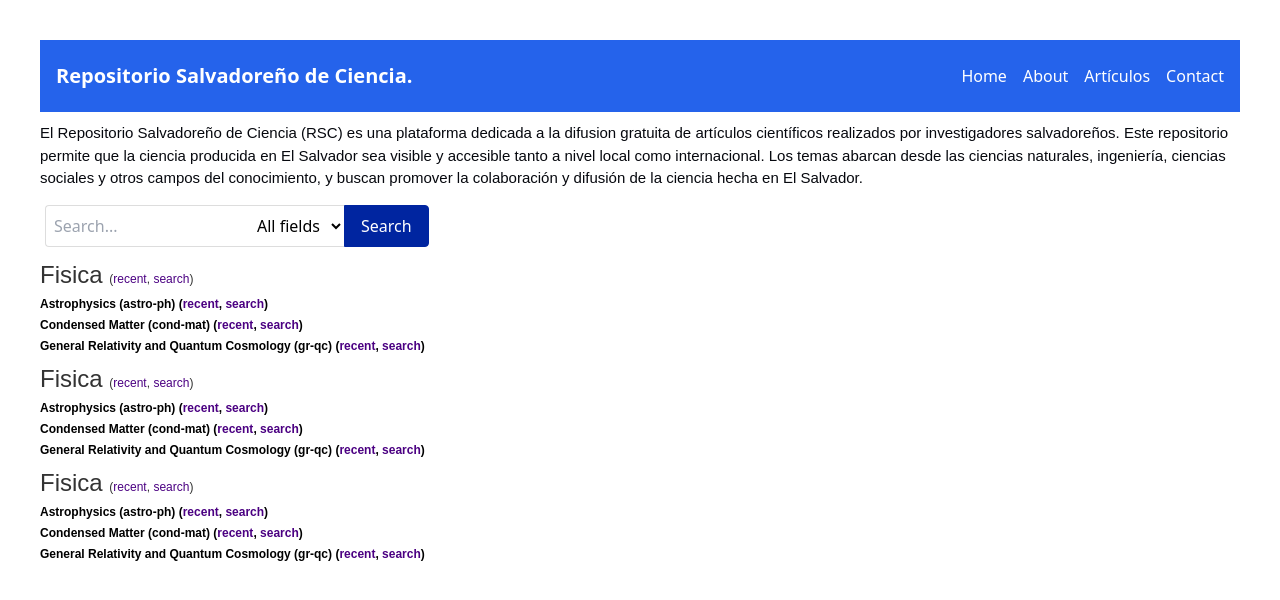
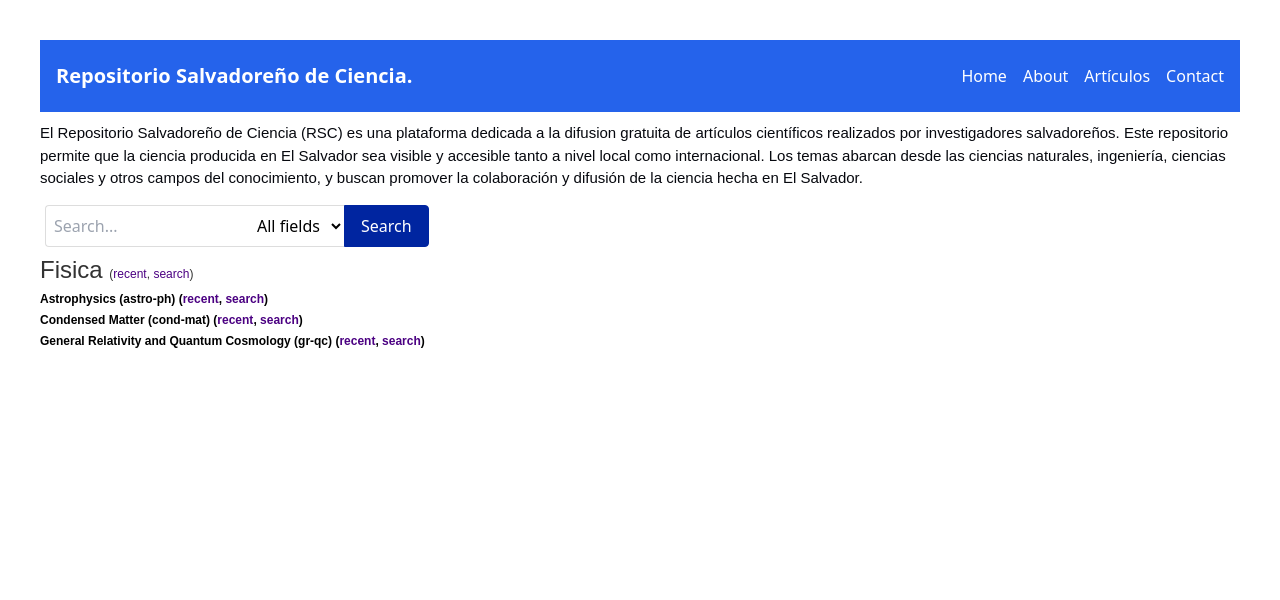
Before and after one commit to jromerooo2/salvadoran_arxiv, a Vue app: page / in a window 1280 px wide. Shown: the top 600 px of the page. Built offline with nearby package versions, Linux system fonts and the light colour scheme.

Commit message:
Cleaning home

```diff
--- a/src/views/Home.vue
+++ b/src/views/Home.vue
@@ -1,8 +1,14 @@
 <template>
-
   <!-- Home page initial description -->
   <div class="container">
-    <h3>El Repositorio Salvadoreño de Ciencia (RSC) es una plataforma dedicada a la difusion gratuita de artículos científicos realizados por investigadores salvadoreños. Este repositorio permite que la ciencia producida en El Salvador sea visible y accesible tanto a nivel local como internacional. Los temas abarcan desde las ciencias naturales, ingeniería, ciencias sociales y otros campos del conocimiento, y buscan promover la colaboración y difusión de la ciencia hecha en El Salvador.</h3>
+    <h3>
+      El Repositorio Salvadoreño de Ciencia (RSC) es una plataforma dedicada a la
+      difusion gratuita de artículos científicos realizados por investigadores salvadoreños.
+      Este repositorio permite que la ciencia producida en El Salvador sea visible y accesible
+      tanto a nivel local como internacional. Los temas abarcan desde las ciencias naturales,
+      ingeniería, ciencias sociales y otros campos del conocimiento, y buscan promover la
+      colaboración y difusión de la ciencia hecha en El Salvador.
+    </h3>
   </div>
 
   <!-- Search bar -->
@@ -26,7 +32,8 @@
   <div class="category-index">
     <ul>
       <li v-for="(category, index) in table_of_content" :key="index">
-        <h1>{{ category.category_name }}
+        <h1>
+          {{ category.category_name }}
           <span class="links">
             (<a :href="category.category_recentLink">recent</a>,
             <a :href="category.category_searchLink">search</a>)
@@ -43,36 +50,19 @@
       </li>
     </ul>
   </div>
-
 </template>
-
-
-
-
-
-
-
-
-
-
-
-
 
 <script>
 export default {
-
   data() {
     return {
       searchQuery: '',
       selectedField: 'All fields',
-
       table_of_content: [
         {
-
-            category_name : "Fisica",
+          category_name: "Fisica",
           category_recentLink: "#",
           category_searchLink: "#",
-
           subcategories: [
             {
               subcategories_name: "Astrophysics (astro-ph)",
@@ -91,101 +81,37 @@
             }
           ],
         },
-          {
-
-            category_name : "Fisica",
-            category_recentLink: "#",
-            category_searchLink: "#",
-
-            subcategories: [
-              {
-                subcategories_name: "Astrophysics (astro-ph)",
-                subcategories_recentLink: "#",
-                subcategories_searchLink: "#",
-              },
-              {
-                subcategories_name: "Condensed Matter (cond-mat)",
-                subcategories_recentLink: "#",
-                subcategories_searchLink: "#",
-              },
-              {
-                subcategories_name: "General Relativity and Quantum Cosmology (gr-qc)",
-                subcategories_recentLink: "#",
-                subcategories_searchLink: "#",
-              }
-            ],
-          },
-          {
-
-            category_name : "Fisica",
-            category_recentLink: "#",
-            category_searchLink: "#",
-
-            subcategories: [
-              {
-                subcategories_name: "Astrophysics (astro-ph)",
-                subcategories_recentLink: "#",
-                subcategories_searchLink: "#",
-              },
-              {
-                subcategories_name: "Condensed Matter (cond-mat)",
-                subcategories_recentLink: "#",
-                subcategories_searchLink: "#",
-              },
-              {
-                subcategories_name: "General Relativity and Quantum Cosmology (gr-qc)",
-                subcategories_recentLink: "#",
-                subcategories_searchLink: "#",
-              }
-            ],
-          }
+        // Add other categories here as necessary
       ],
     };
   },
-
   methods: {
     performSearch() {
-        // This is where the search logic would go
       console.log(`Searching for "${this.searchQuery}" in ${this.selectedField}`);
-      }
-    }
-
+    },
+  },
 };
 </script>
 
-
-
-
-
-
-
-
-
-
-
-
 <style scoped>
-
 .container {
-    /* max-width: 900px; */
-    /* margin: 0 auto; */
   font-family: Arial, sans-serif;
 }
 
 h3 {
   font-family: Arial;
-    font-size: 15px; /* Increase the size */
-    text-align: left; /* Center it on the page */
-    color: #06080e; /* Change the color */
-    margin-top: 10px; /* Add some space below the title */
-    margin-bottom: 10px; /* Add some space below the title */
-    letter-spacing: 0px; /* Add some spacing between letters */
+  font-size: 15px;
+  text-align: left;
+  color: #06080e;
+  margin-top: 10px;
+  margin-bottom: 10px;
+  letter-spacing: 0px;
 }
 
 .search-bar {
   display: flex;
   align-items: center;
-    background-color: #ffffff; /* Red background color */
+  background-color: #ffffff;
   padding: 5px;
 }
 
@@ -244,7 +170,6 @@
 
 b {
   color: #000000;
-    text-decoration: none;
   font-size: 12px;
 }
 
@@ -258,25 +183,8 @@
   margin-left: 10px;
 }
 
-  /* Table of content style */
-
 h1 {
   font-size: 24px;
   color: #333;
 }
-
-  h2 {
-    font-size: 20px;
-    color: #555;
-  }
-
-  ul {
-    list-style-type: none;
-    padding-left: 0;
-  }
-
-  li {
-    margin: 5px 0;
-  }
-
 </style>
```
Lines whose indentation alone changed are shown as unchanged.
